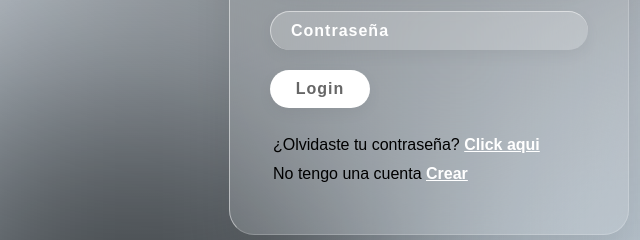
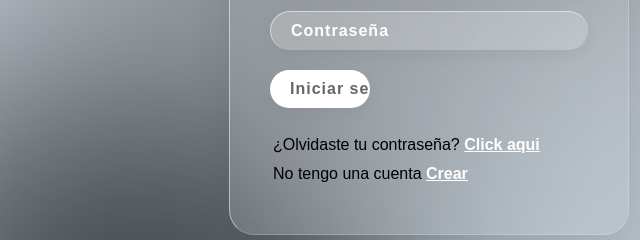
Before and after one commit to adamdsp/18-login, a plain HTML site: page index.html in a window 1280 px wide. Shown: the part 365-605 px from the top of the page, 211-851 px from the left. Drawn offline with Linux system fonts and the light colour scheme.

Commit message:
Update index.html

```diff
--- a/index.html
+++ b/index.html
@@ -25,7 +25,7 @@
               </div>
 
               <div class="inputBox">
-                <input type="submit" value="Login" />
+                <input type="submit" value="Iniciar sesión" />
               </div>
               <p class="olvidar">
                 ¿Olvidaste tu contraseña? <a href="#">Click aqui</a>
```
